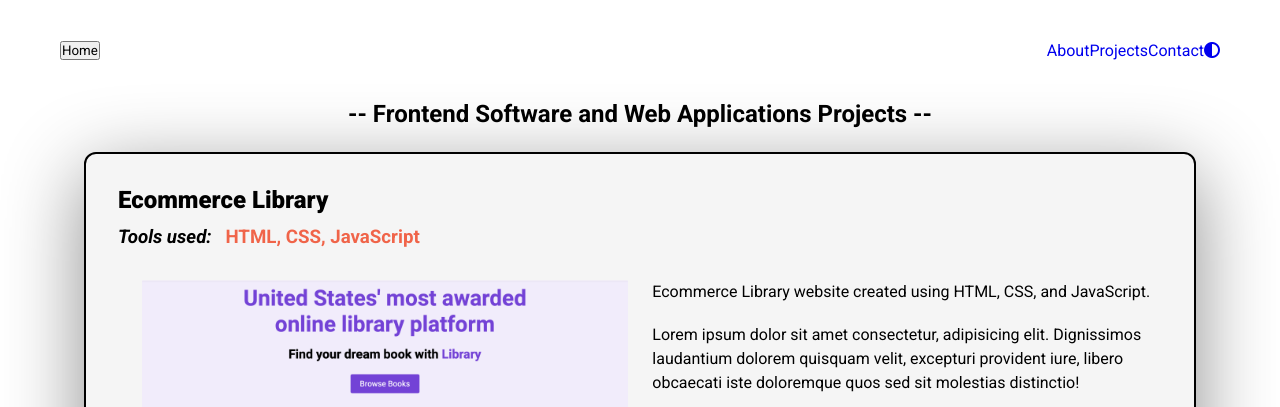
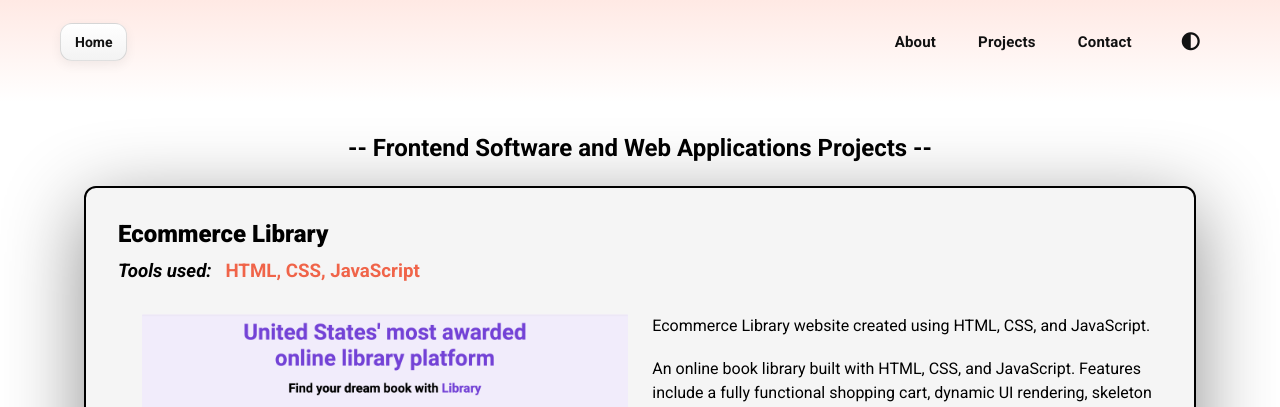
Before and after one commit to ethanw263/ethanw263.github.io, a plain HTML site: page projectPage.html in a window 1280 px wide. Shown: the top 407 px of the page. Drawn offline with Linux system fonts and the light colour scheme.

Commit message:
Updated Resume and Project Descriptions

```diff
--- a/projectPage.html
+++ b/projectPage.html
@@ -83,11 +83,7 @@
                                 </p>
                                 <br />
                                 <p class="frontend_description--para">
-                                    Lorem ipsum dolor sit amet consectetur,
-                                    adipisicing elit. Dignissimos laudantium
-                                    dolorem quisquam velit, excepturi provident
-                                    iure, libero obcaecati iste doloremque quos
-                                    sed sit molestias distinctio!
+                                    An online book library built with HTML, CSS, and JavaScript. Features include a fully functional shopping cart, dynamic UI rendering, skeleton loading screens, and interactive product pages. The app supports adding/removing books from the cart and provides a clean, responsive interface for browsing. Designed to practice DOM manipulation, user interaction, and front-end performance techniques.
                                 </p>
                                 <div class="project__description--links">
                                     <a
@@ -130,20 +126,11 @@
                             </figure>
                             <div class="frontend__description">
                                 <p class="frontend_description--para">
-                                    Lorem ipsum dolor sit amet consectetur
-                                    adipisicing elit. Sapiente eum saepe enim
-                                    culpa velit, ducimus quo dicta. Obcaecati
-                                    rerum aliquid numquam reiciendis, totam
-                                    nostrum error pariatur a animi praesentium
-                                    maxime?
+                                    Movie Search Database Tool using React, HTML, CSS, and JavaScript
                                 </p>
                                 <br />
                                 <p class="frontend_description--para">
-                                    Lorem ipsum dolor sit amet consectetur,
-                                    adipisicing elit. Dignissimos laudantium
-                                    dolorem quisquam velit, excepturi provident
-                                    iure, libero obcaecati iste doloremque quos
-                                    sed sit molestias distinctio!
+                                    A responsive movie lookup tool built with React that integrates with a third-party movie API to deliver real-time search results. Users can browse and explore movie titles with dynamic rendering, clean transitions, and asynchronous data loading. This project showcases API integration, React component structuring, and efficient state management to deliver a smooth search experience.
                                 </p>
                                 <div class="project__description--links">
                                     <a
--- a/stylesProject.css
+++ b/stylesProject.css
@@ -51,13 +51,115 @@ nav {
 }
 
 .projectPage__nav {
-    width: 100%;
-}
+    padding: 0 20px;
+    height: 84px; /* visually tighter than the global 100px */
+  }
 
 .projectPage__links--list {
     display: flex;
     justify-content: space-between;
     align-items: center;
+}
+
+.projectPage__heading {
+    padding-bottom: 18px;
+    margin-bottom: 32px;
+    background: linear-gradient(180deg, #ffe9e4 0%, #ffffff 100%); /* soft tint → white */
+}
+
+  /* Back/Home button styling */
+.back__btn,
+.back__btn:visited {
+    display: inline-flex;
+    align-items: center;
+    gap: 10px;
+    padding: 10px 14px;
+    font-weight: 600;
+    font-size: 14px;
+    color: #111;
+    background: linear-gradient(180deg, #ffffff, #f3f3f3);
+    border: 1px solid rgba(0,0,0,0.12);
+    border-radius: 12px;
+    box-shadow: 0 4px 12px rgba(0,0,0,0.06);
+    transition: transform 200ms ease, box-shadow 200ms ease, background 200ms ease;
+}
+
+.back__btn:hover {
+    transform: translateY(-1px);
+    box-shadow: 0 8px 20px rgba(0,0,0,0.10);
+    background: linear-gradient(180deg, #ffffff, #ececec);
+}
+
+.back__btn:focus-visible {
+    outline: 3px solid rgba(240,100,73,0.4);
+    outline-offset: 2px;
+}
+
+/* Nav links row */
+.projectPage__links--list {
+    gap: 22px;            /* modern spacing */
+    padding: 0 2px;       /* small breathing room */
+}
+
+/* Individual link container */
+.project__link {
+    display: flex;
+    align-items: center;
+}
+
+/* Link look and feel */
+.nav__link--anchor {
+    position: relative;
+    display: inline-block;
+    padding: 8px 10px;
+    font-size: 15px;
+    font-weight: 600;
+    color: #111;
+    letter-spacing: 0.2px;
+    transition: color 180ms ease, transform 180ms ease;
+}
+
+/* Underline hover effect */
+.nav__link--anchor::after {
+    content: "";
+    position: absolute;
+    left: 10px;
+    right: 10px;
+    bottom: 5px;
+    height: 2px;
+    border-radius: 2px;
+    background: #111;
+    transform: scaleX(0);
+    transform-origin: left;
+    transition: transform 220ms ease;
+}
+
+.nav__link--anchor:hover {
+    color: #000;
+    transform: translateY(-1px);
+}
+
+.nav__link--anchor:hover::after {
+    transform: scaleX(1);
+}
+
+/* If you keep using the link__hover-effect classes, make them harmonize */
+.link__hover-effect.link__hover-effect--black:hover {
+    text-decoration: none; /* underline handled by ::after */
+}
+
+/* Theme toggle icon link (the <i class="fas fa-adjust"> item) */
+.project__link .fas {
+    font-size: 18px;
+    line-height: 1;
+    padding: 8px;
+    border-radius: 10px;
+    transition: background-color 180ms ease, transform 180ms ease;
+}
+
+.project__link a:hover .fas {
+    background-color: rgba(0,0,0,0.06);
+    transform: translateY(-1px);
 }
 
 /* FRONTEND PROJECTS */
@@ -195,3 +297,44 @@ footer {
      transform: translateX(60px);
      opacity: 1;
 }
+
+
+
+  /* Compact and tidy on smaller screens */
+  @media (max-width: 768px) {
+    .projectPage__nav {
+      height: 72px;
+      padding: 0 14px;
+    }
+
+    .projectPage__links--list {
+      gap: 12px;
+    }
+
+    .nav__link--anchor {
+      font-size: 14px;
+      padding: 8px 6px;
+    }
+
+    .nav__link--anchor::after {
+      left: 6px;
+      right: 6px;
+    }
+
+    .back__btn {
+      padding: 8px 12px;
+      font-size: 13px;
+      border-radius: 10px;
+    }
+  }
+
+  /* Extra small screens where space is tight */
+  @media (max-width: 420px) {
+    .projectPage__links--list {
+      gap: 8px;
+    }
+    .nav__link--anchor {
+      font-size: 13px;
+      padding: 6px 4px;
+    }
+  }
```
Also changed, not shown: index.html (+1 -1 lines), 1 other file.
